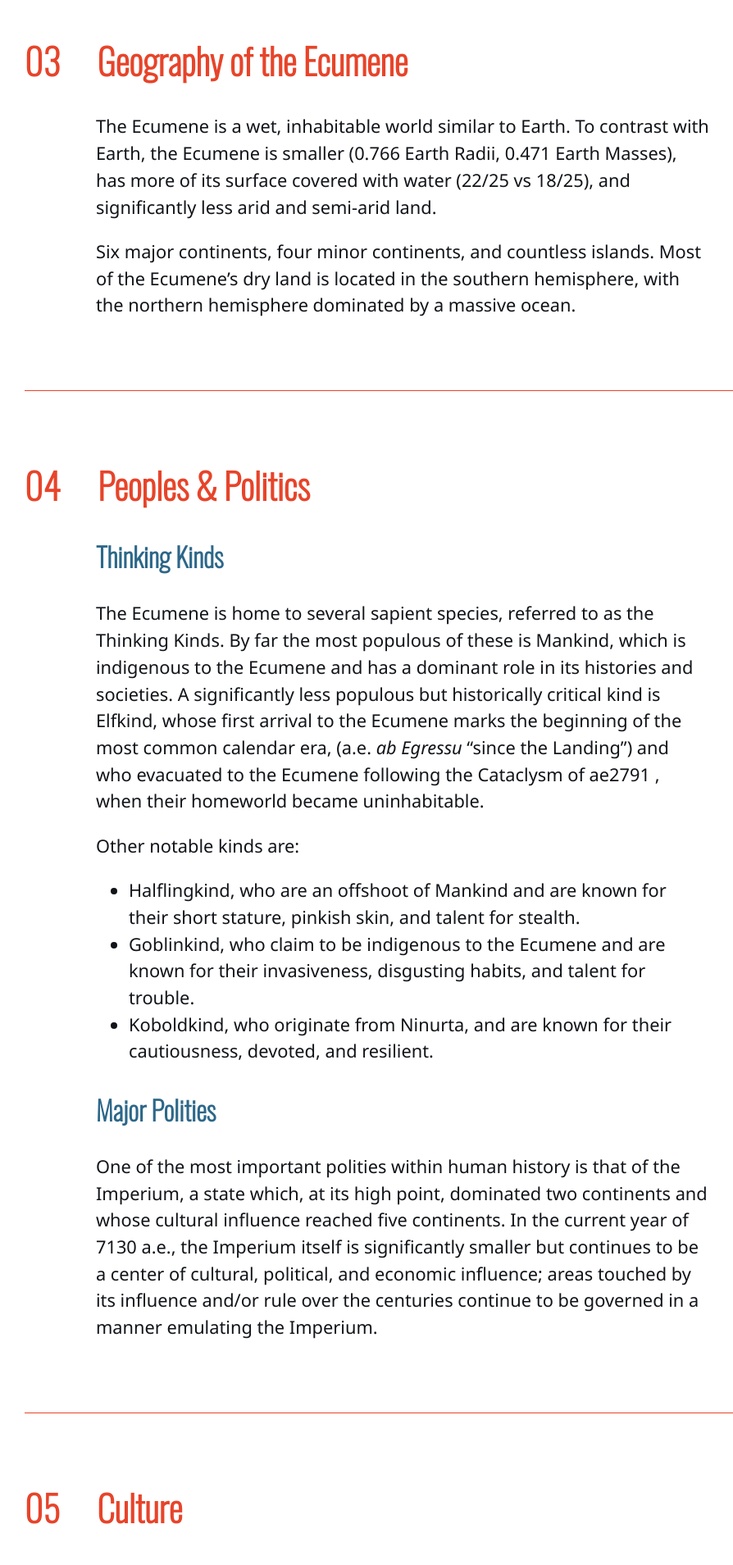
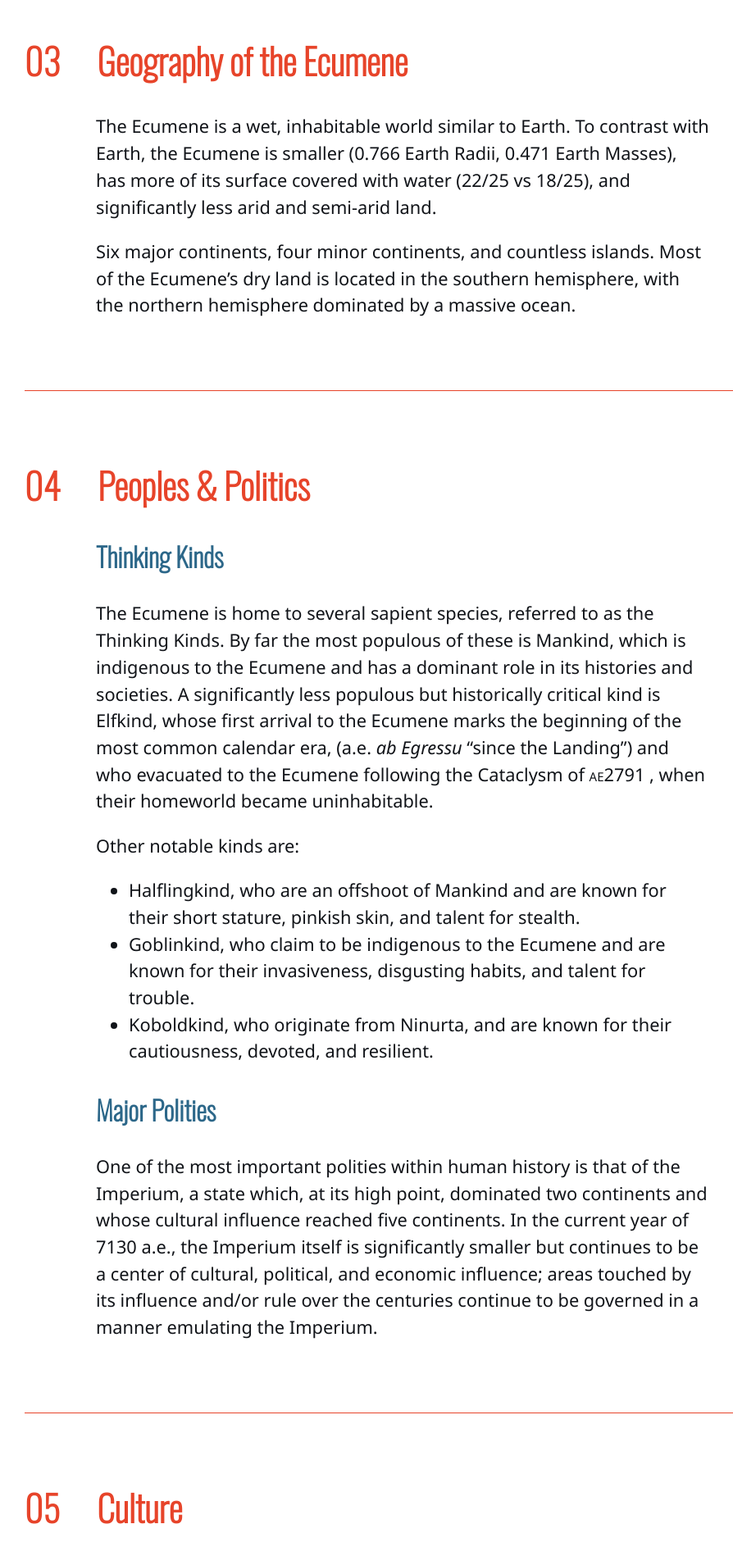
Before and after one commit to kmules1/kmules1.github.io, a Jekyll site: the page built from ecumene/index.md, in a window 1280 px wide. Shown: the part 3562-5471 px from the top of the page at 82% size, without its empty margins (149-1043 px from the left). Built offline with Jekyll 4.4.1, drawn with Linux system fonts in a browser that asks for light colours.

Commit message:
Update ecumene.scss

```diff
--- a/assets/css/ecumene.scss
+++ b/assets/css/ecumene.scss
@@ -155,7 +155,7 @@ main h2:before {
 	content:				counter(headers, decimal-leading-zero);
 }
 
-ae-date {
+span.ae-date {
 	display:				inline;
 	font-variant:			small-caps;
 }
```
